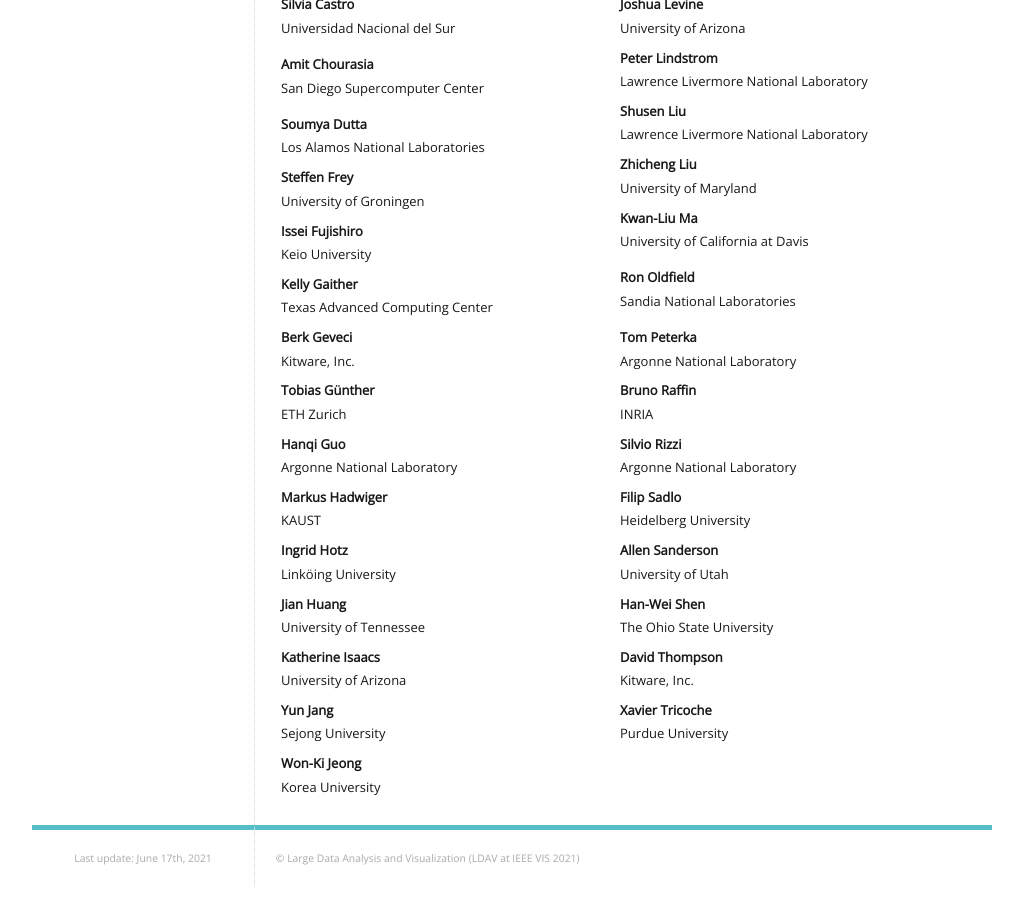
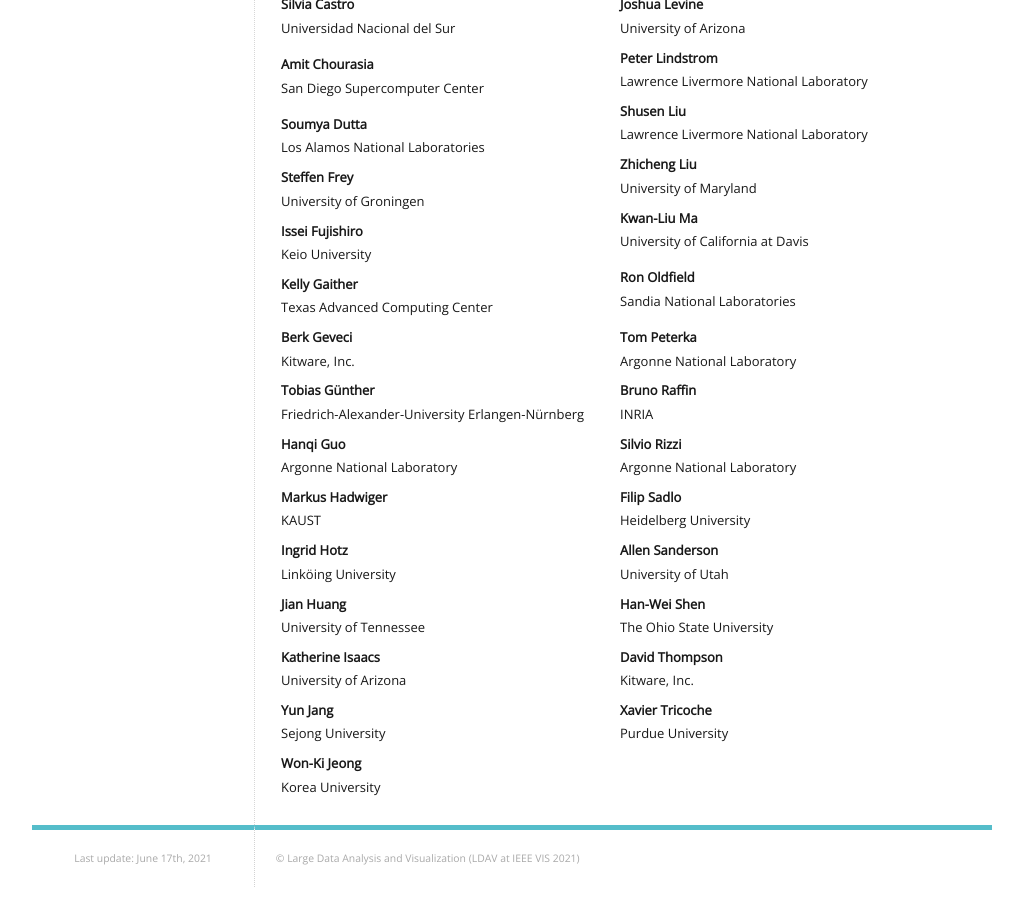
Before and after one commit to LDAV-Symposium/2023, a Jekyll site: the page built from _pages/organization.md, in a window 1280 px wide and 900 px high, scrolled down 973 px. Shown: the whole window, without its empty margins (128-1151 px from the left). Built offline with Jekyll 4.4.1, drawn with Linux system fonts in a browser that asks for light colours.

Commit message:
fixed affiliations in IPC

```diff
--- a/_pages/organization.md
+++ b/_pages/organization.md
@@ -107,7 +107,7 @@ Berk Geveci
 : Kitware, Inc.
 
 Tobias G&uuml;nther
-: ETH Zurich
+: Friedrich-Alexander-University Erlangen-N&uuml;rnberg
 
 Hanqi Guo
 : Argonne National Laboratory
```
